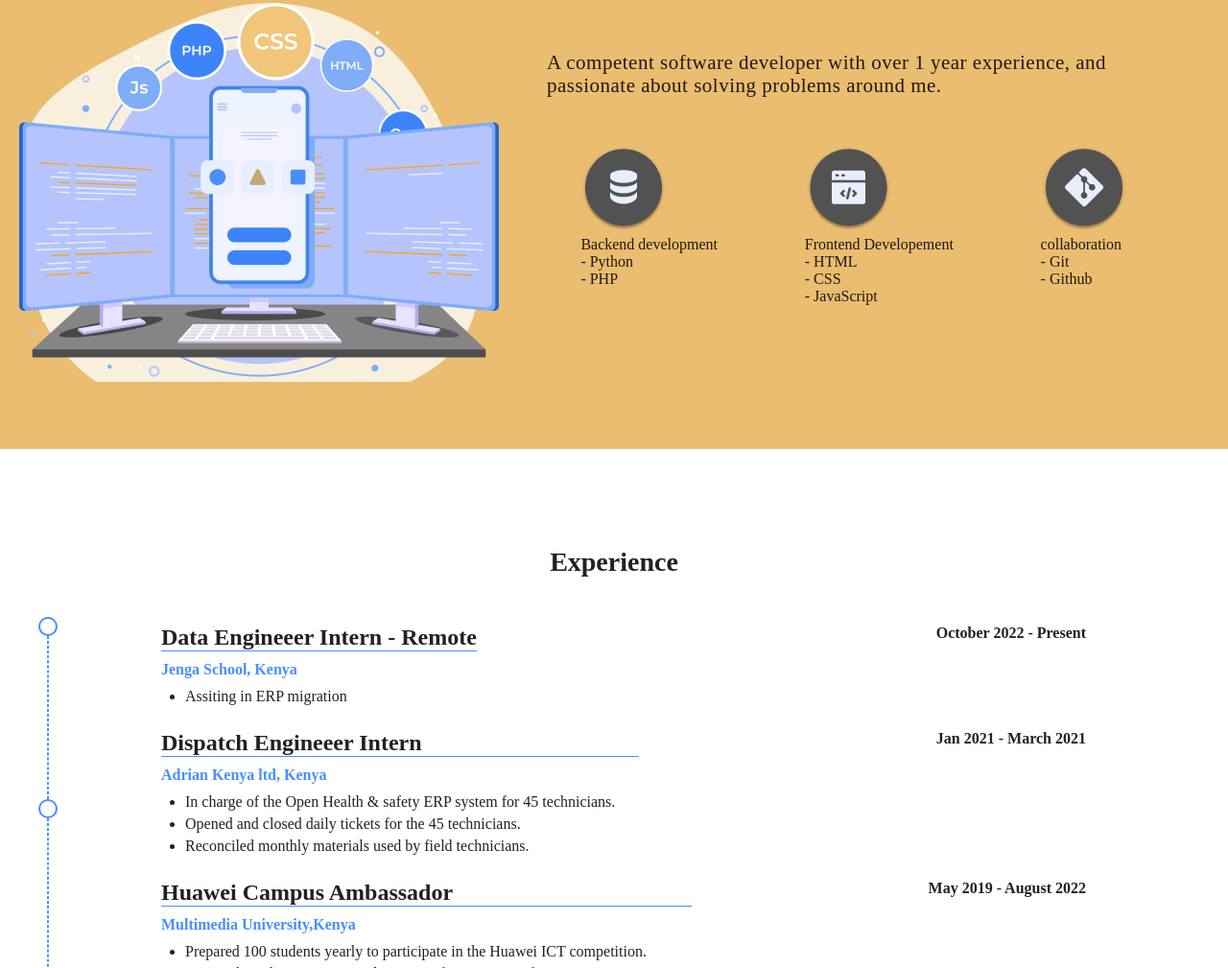
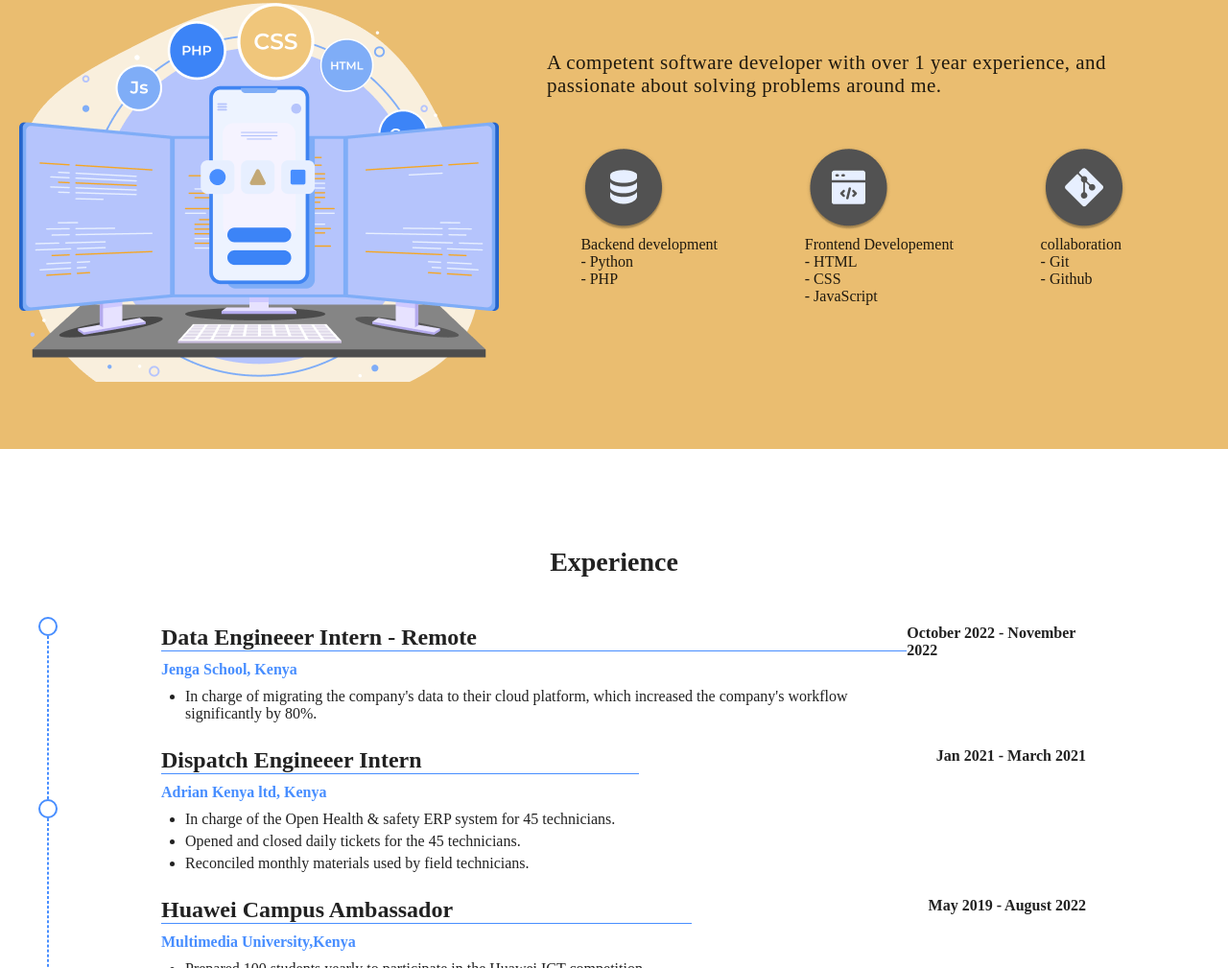
Before and after one commit to BruceFelix/Portfolio, a plain HTML site: page index.html in a window 1280 px wide. Shown: the part 806-1815 px from the top of the page at 96% size. Drawn offline with Linux system fonts and the light colour scheme; a web font is replaced by a local one.

Commit message:
updating my portfolio

```diff
--- a/index.html
+++ b/index.html
@@ -34,7 +34,6 @@
             <div class="banner-text">
                 <h1>Hello 👋!</h1>
                 <h1>I’m BruceFelix Macharia</h1>
-                <h1>Alias - Cybernomand</h1>
                 <p>I’m a Fullstack Developer. I like to collaborate and solve problems to make the world a better place.</p>
                 <div class="portfolios">
                     <p>Check out my:</p>
@@ -104,11 +103,13 @@
                                 <h1>Data Engineeer Intern - Remote</h1>
                                 <h3>Jenga School, Kenya</h3>
                                 <ul>
-                                    <li>Assiting in ERP migration</li>
+                                    <li>In charge of migrating the company's data to their cloud
+                                        platform, which increased the company's workflow
+                                        significantly by 80%. </li>
                                 </ul>
                             </div>
                             <div class="time">
-                                <h4>October 2022 - Present</h4>
+                                <h4>October 2022 - November 2022</h4>
                             </div>
                         </div>
                     </div>
```
